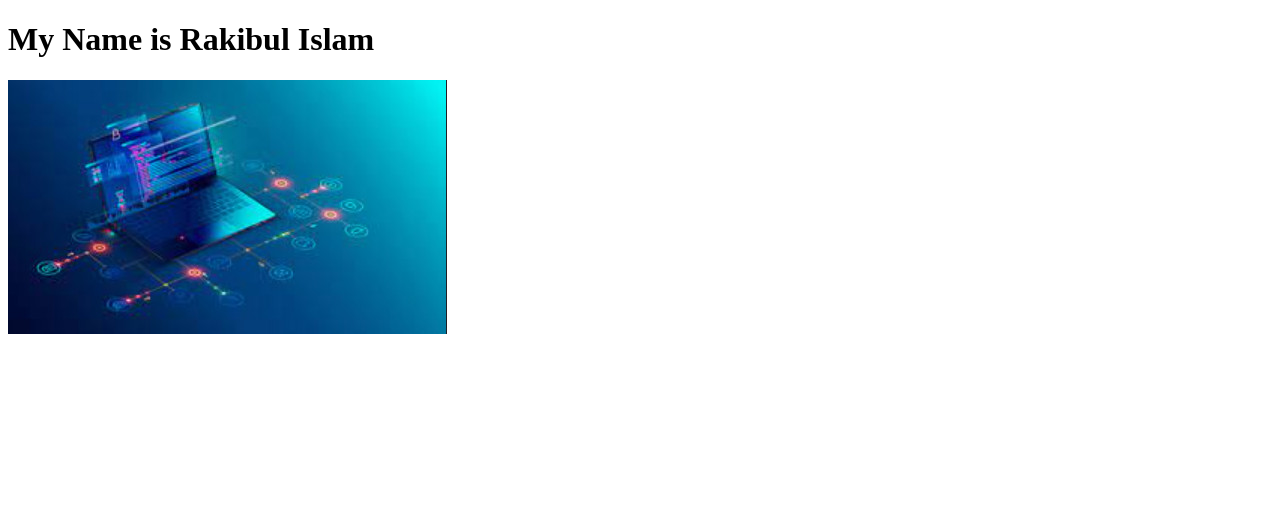
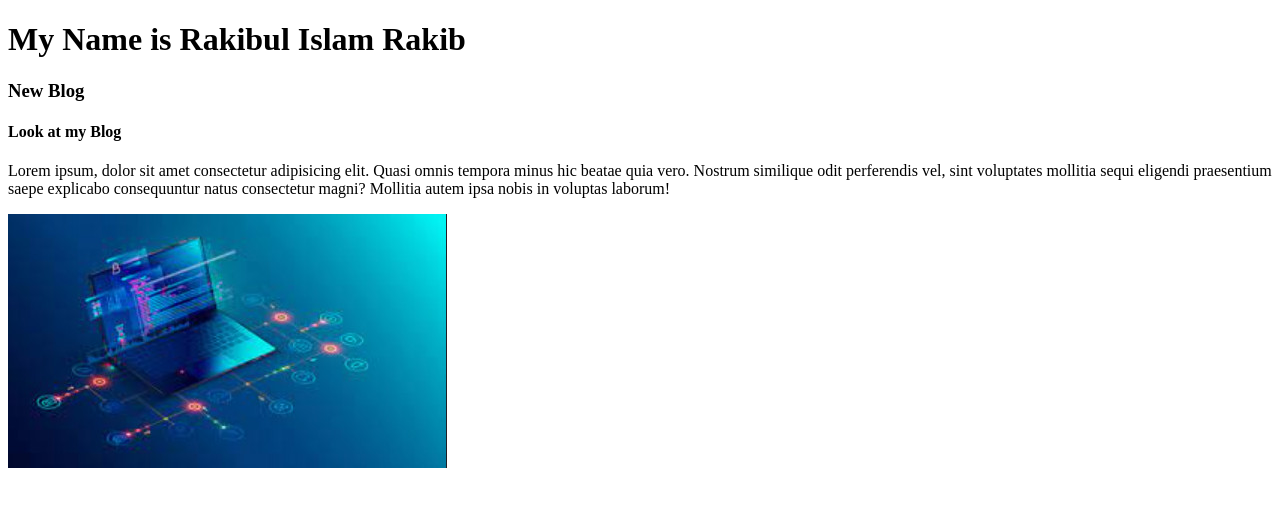
Before and after one commit to rakibulislam123/my-third-repo, a plain HTML site: page index.html in a window 1280 px wide. Drawn offline with Linux system fonts and the light colour scheme.

Commit message:
new blog added

```diff
--- a/index.html
+++ b/index.html
@@ -7,7 +7,12 @@
     <title>My Third Repo</title>
 </head>
 <body>
-    <h1>My Name is Rakibul Islam</h1>
+    <h1>My Name is Rakibul Islam Rakib</h1>
+    <div>
+        <h3>New Blog</h3>
+        <h4>Look at my Blog</h4>
+        <p>Lorem ipsum, dolor sit amet consectetur adipisicing elit. Quasi omnis tempora minus hic beatae quia vero. Nostrum similique odit perferendis vel, sint voluptates mollitia sequi eligendi praesentium saepe explicabo consequuntur natus consectetur magni? Mollitia autem ipsa nobis in voluptas laborum!</p>
+    </div>
     <img src="a.jpg" alt="">
 </body>
 </html>
```
